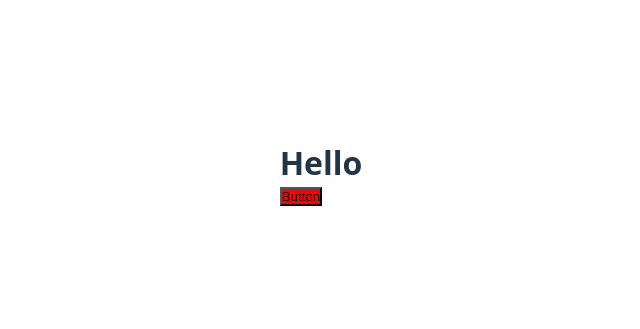
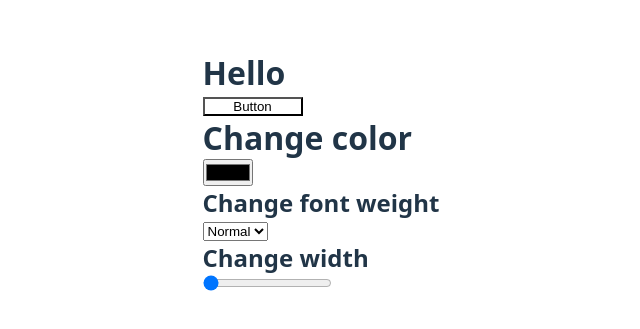
Before and after one commit to J-C-S-V/button-builder, a React (Vite) app: page / in a window 1280 px wide. Shown: the part 227-556 px from the top of the page, without its empty margins (319-959 px from the left). Built offline with nearby package versions, Linux system fonts and the light colour scheme.

Commit message:
Add draft behaviour

```diff
--- a/src/App.tsx
+++ b/src/App.tsx
@@ -1,11 +1,42 @@
 import { Button } from "@/components/Button";
+import { ChangeColor } from "@/components/ChangeColor";
+import { useState } from "react";
+
 import "./App.css";
 
 function App() {
+  const [color, setColor] = useState("#fff");
+  const [fontWeight, setFontWeight] = useState("normal");
+  const [width, setWidth] = useState(100);
+  const handleChangeColor = (e: React.ChangeEvent<HTMLInputElement>) => {
+    setColor(e.target.value);
+    // console.log(e.target.value);
+  };
+
+  const handleChangeFont = (e: React.ChangeEvent<HTMLSelectElement>) => {
+    setFontWeight(e.target.value);
+    // console.log(e.target.value);
+  };
+
+  const handleChangeWidth = (e: React.ChangeEvent<HTMLInputElement>) => {
+    setWidth(Number(e.target.value));
+    console.log(e.target.value);
+  };
+
   return (
     <>
       <h1>Hello</h1>
-      <Button newBgColor="red">Primary</Button>
+      <Button color={color} fontWeight={fontWeight} width={width}>
+        Primary
+      </Button>
+      <ChangeColor
+        valueColor={color}
+        onColorChange={handleChangeColor}
+        onFontChange={handleChangeFont}
+        valueFront={fontWeight}
+        onWidthChange={handleChangeWidth}
+        width={width}
+      />
     </>
   );
 }
--- a/src/components/Button.tsx
+++ b/src/components/Button.tsx
@@ -1,7 +1,19 @@
-export const Button = ({ newBgColor }: { newBgColor: string }) => {
+export const Button = ({
+  color,
+  fontWeight,
+  width = 100,
+}: {
+  color: string;
+  fontWeight: string;
+  width?: number;
+}) => {
   return (
     <>
-      <button style={{ backgroundColor: newBgColor }}>Button</button>
+      <button
+        style={{ backgroundColor: color, fontWeight: fontWeight, width: width }}
+      >
+        Button
+      </button>
     </>
   );
 };
--- /dev/null
+++ b/src/components/ChangeColor.tsx
@@ -0,0 +1,37 @@
+export const ChangeColor = ({
+  onColorChange,
+  valueColor,
+  onFontChange,
+  valueFront,
+  onWidthChange,
+  width,
+}: {
+  onColorChange: (e: React.ChangeEvent<HTMLInputElement>) => void;
+  valueColor: string;
+  onFontChange: (e: React.ChangeEvent<HTMLSelectElement>) => void;
+  valueFront: string;
+  onWidthChange: (e: React.ChangeEvent<HTMLInputElement>) => void;
+  width: number;
+}) => {
+  return (
+    <>
+      <h1>Change color</h1>
+      <input type="color" value={valueColor} onChange={onColorChange} />
+      <h2>Change font weight</h2>
+      <select value={valueFront} onChange={onFontChange}>
+        <option value="normal">Normal</option>
+        <option value="bold">Bold</option>
+        <option value="bolder">Bolder</option>
+        <option value="italic">italic</option>
+      </select>
+      <h2>Change width</h2>
+      <input
+        type="range"
+        min={100}
+        max={500}
+        value={width}
+        onChange={onWidthChange}
+      />
+    </>
+  );
+};
```
Also changed, not shown: src/components/WorkBench.tsx (added, +15 -0 lines).
